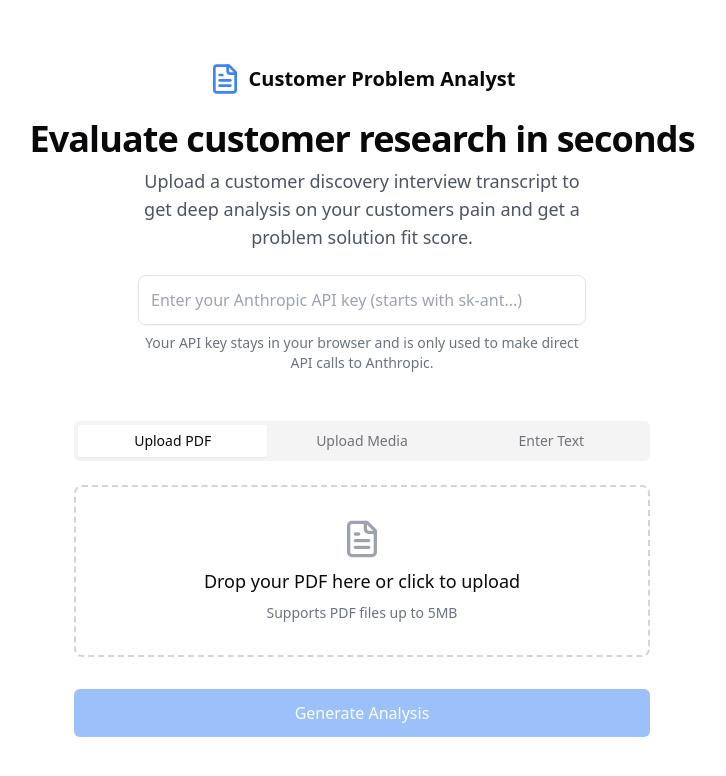
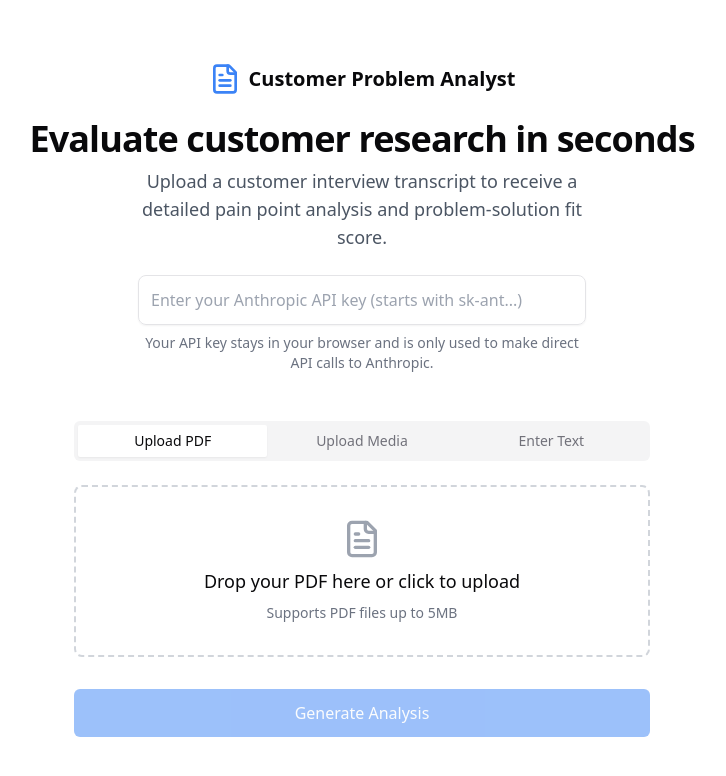
Before and after one commit to ianpilon/Dec-13-UserTest-Version, a React (Vite) app: page / in a window 1280 px wide. Shown: the top 776 px of the page, without its empty margins (278-1004 px from the left). Built offline with nearby package versions, Linux system fonts and the light colour scheme.

Commit message:
refined text to be grammatically correct

```diff
--- a/src/pages/Index.tsx
+++ b/src/pages/Index.tsx
@@ -122,7 +122,7 @@ const Index = () => {
               Evaluate customer research in seconds
             </h1>
             <p className="text-lg text-gray-600 max-w-md mx-auto">
-              Upload a customer discovery interview transcript to get deep analysis on your customers pain and get a problem solution fit score.
+             Upload a customer interview transcript to receive a detailed pain point analysis and problem-solution fit score.
             </p>
           </div>
           <div className="w-full max-w-md mx-auto mt-6">
```
